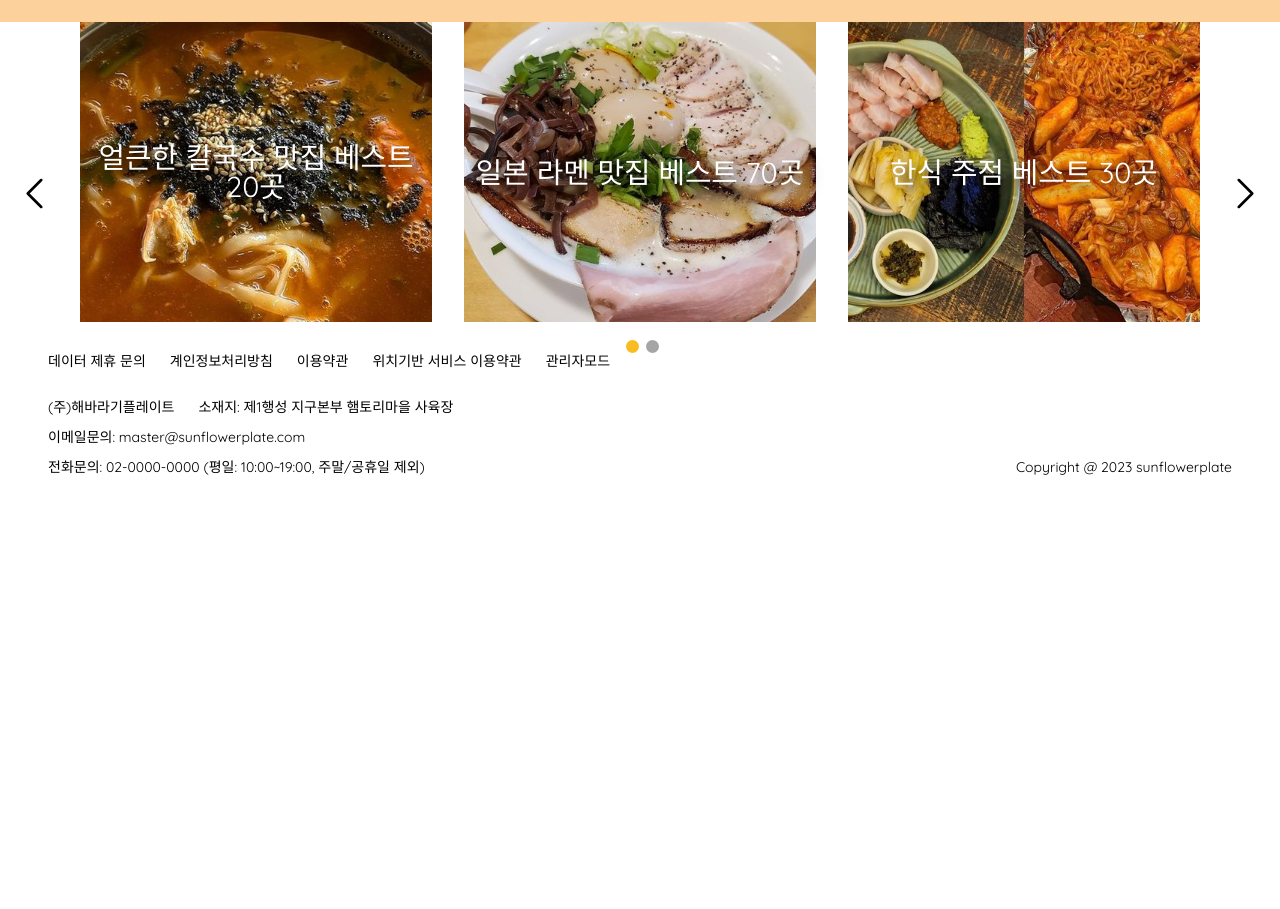
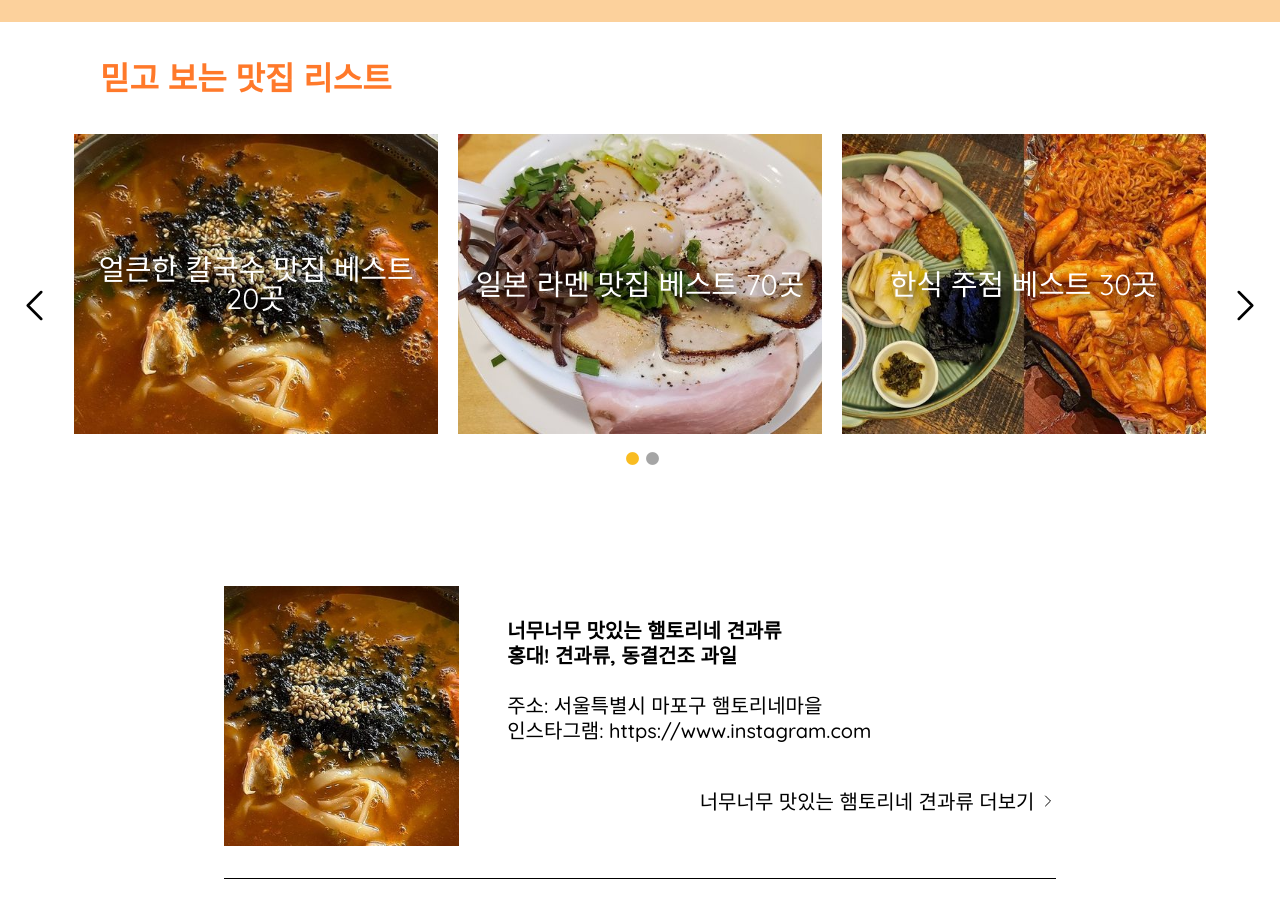
Before and after one commit to 20231016-3rd-project/front, a React (Vite) app: page / in a window 1280 px wide. Shown: the part 440-1349 px from the top of the page. Before the commit the page ends 954 px from the top, so only its background shows below. Built offline with nearby package versions, Linux system fonts and the light colour scheme.

Commit message:
feat: 디테일 페이지 리스트

```diff
--- a/src/pages/main/Main.css
+++ b/src/pages/main/Main.css
@@ -28,11 +28,17 @@
   position: relative;
   display: flex !important;
   justify-content: center;
+
+}
+.contents{
+  width: 95%;
+  cursor: pointer;
 }
 .imgdiv {
   width: 100%;
   height: 18.75rem;
-  margin: 0 1rem;
+  /* margin: 0 1rem; */
+
 }
 .data-img {
   object-fit: cover;
@@ -49,7 +55,16 @@
   text-shadow: 6px 6px 16px rgba(0, 0, 0, 0.9);
   z-index: 10;
 }
-
+.section {
+  padding: 40px 0;
+}
+.section-title{
+  color: #ff792a;
+  font-size: 32px;
+  font-weight: 600;
+  margin: 0 100px;
+  padding: 0 0 40px 0;
+}
 .carousel {
   display: flex;
   justify-content: center;
@@ -80,3 +95,54 @@
   height: 43px;
   cursor: pointer;
 }
+
+
+.subpage {
+  padding: 80px 15% 20px;
+
+}
+
+.sub-list{
+  display: flex;
+  border-bottom: 1px solid black;
+  padding: 2rem 0;
+  margin: 0 2rem;
+}
+.list-img-div{
+  width: 30%;
+  height: 260px;
+  cursor: pointer;
+}
+.list-img{
+  width: 100%;
+  height: 100%;
+  object-fit: cover;
+}
+.list-text{
+  padding: 2rem 0 2rem 3rem;
+  width: 70%;
+  line-height: 25px;
+  position: relative;
+}
+.title {
+  font-size: 20px;
+  font-weight: 700;
+  height: auto;
+}
+.addr{
+  font-size: 20px;
+  font-weight: 500;
+}
+.more {
+  font-size: 20px;
+  font-weight: 500;
+  width: auto;
+  text-align: end;
+  position: absolute;
+  bottom: 2rem;
+  right: 0;
+  cursor: pointer;
+}
+.see-more-arrow{
+  height: 1rem;
+}
--- a/src/pages/main/Main.tsx
+++ b/src/pages/main/Main.tsx
@@ -40,10 +40,12 @@ const Main = () => {
   const renderImgs = (data) => {
     return (
       <li className="data-list" key={Math.random()}>
+        <div className='contents'>
           <div className="imgdiv">
             <img className="data-img" src={data.img} alt="" />
           </div>
           <p className="data-text">{data.text}</p>
+        </div>
       </li>
     );
   };
@@ -55,6 +57,8 @@ const Main = () => {
         <p>추천 맛집</p>
         <button className="select-btn">지역선택</button>
       </div>
+      <section className="section">
+        <div className="section-title">믿고 보는 맛집 리스트</div>
         <div className="carousel">
           <ProductImg>
             <Slider {...settings} ref={slickRef}>
@@ -66,10 +70,48 @@ const Main = () => {
               <img className="arrow-left" src={arrowLeft} alt={'pre-arrow'} />
             </div>
             <div className="next" onClick={next}>
-            <img className="arrow-right" src={arrowRight} alt={'next-arrow'} />
+              <img
+                className="arrow-right"
+                src={arrowRight}
+                alt={'next-arrow'}
+              />
             </div>
           </div>
         </div>
+      </section>
+
+      <section className='subpage'>
+        <ul>
+          <li className='sub-list'>
+            <div className='list-img-div'>
+            <img className='list-img' src={noodle} alt="" />
+            </div>
+            <div className='list-text'>
+              <p className='title'>너무너무 맛있는 햄토리네 견과류</p>
+              <p className='title'>홍대! 견과류, 동결건조 과일</p>
+              <br />
+              <p className='addr'>주소: 서울특별시 마포구 햄토리네마을</p>
+              <p className='addr'>인스타그램: https://www.instagram.com</p>
+              <br />
+              <p className='more'>너무너무 맛있는 햄토리네 견과류 더보기 <img className='see-more-arrow' src={arrowRight} alt="" /></p>
+            </div>
+          </li>
+          <li className='sub-list'>
+            <div className='list-img-div'>
+            <img className='list-img' src={ramen} alt="" />
+            </div>
+            <div className='list-text'>
+              <p className='title'>너무너무 맛있는 햄토리네 견과류</p>
+              <p className='title'>홍대! 견과류, 동결건조 과일</p>
+              <br />
+              <p className='addr'>주소: 서울특별시 마포구 햄토리네마을</p>
+              <p className='addr'>인스타그램: https://www.instagram.com</p>
+              <br />
+              <p className='more'>너무너무 맛있는 햄토리네 견과류 더보기 <img className='see-more-arrow' src={arrowRight} alt="" /></p>
+            </div>
+          </li>
+        </ul>
+      </section>
     </main>
   );
 };
```
Lines whose indentation alone changed are shown as unchanged.
